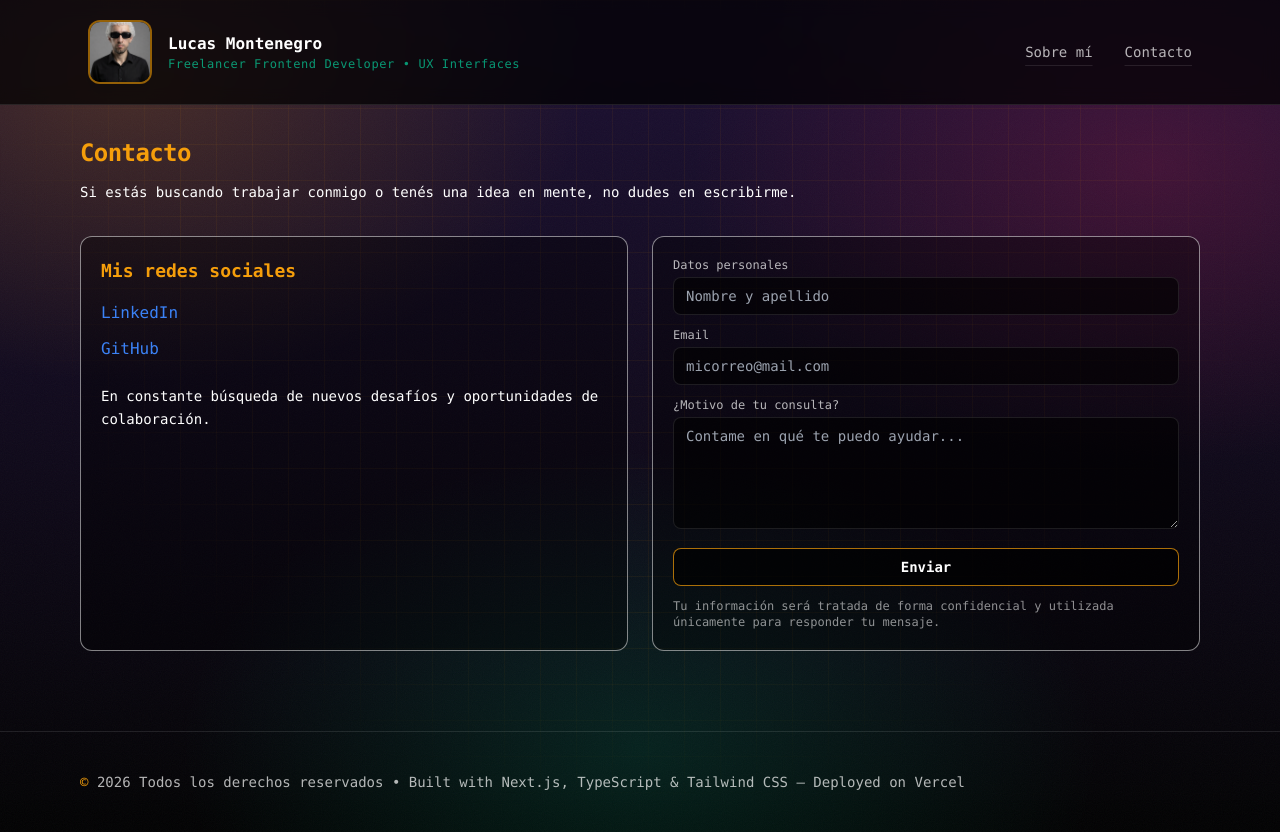
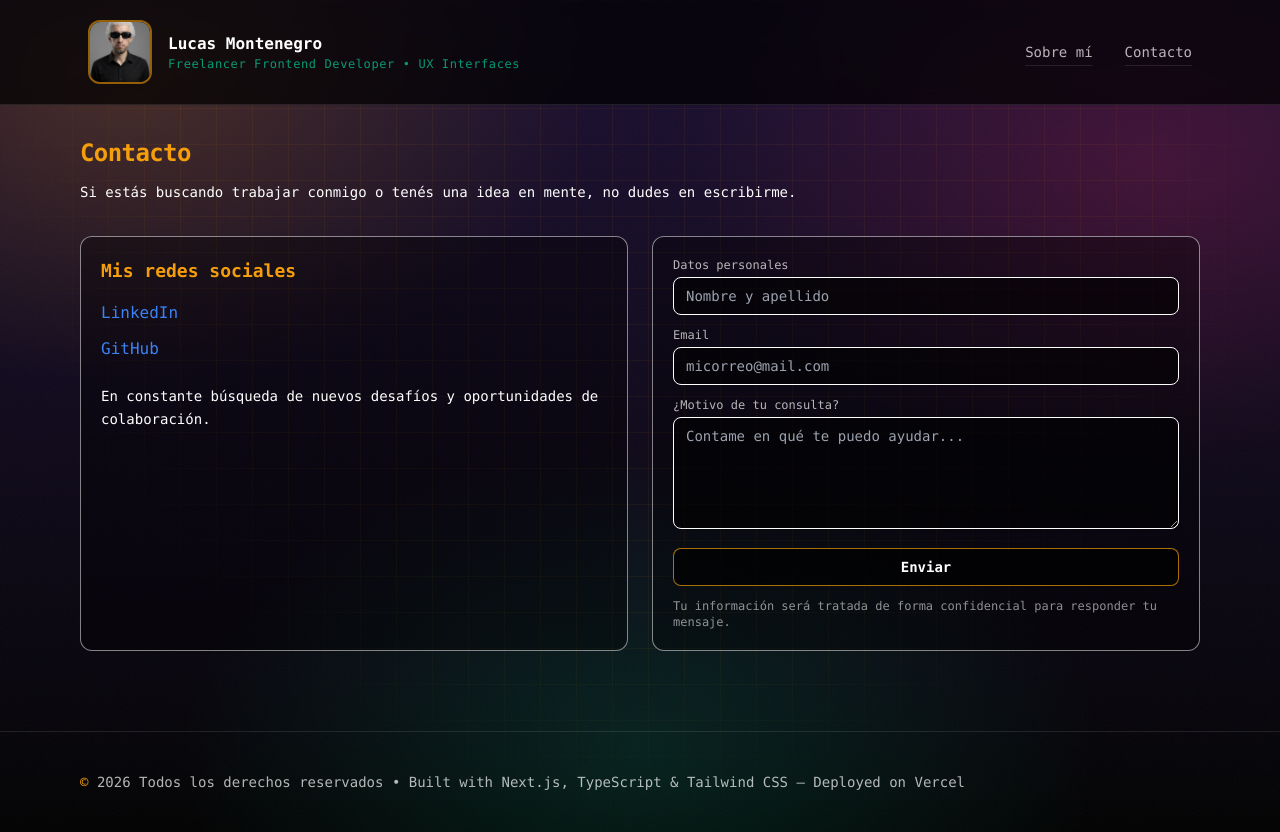
Before and after one commit to lu-developer476/Portfolio, a Next.js app: page /contact in a window 1280 px wide. Built offline with nearby package versions, Linux system fonts and the light colour scheme.

Commit message:
ContactForm.tsx

```diff
--- a/src/components/ContactForm.tsx
+++ b/src/components/ContactForm.tsx
@@ -14,7 +14,7 @@ const baseSwal = Swal.mixin({
   color: "#ffffff",
   confirmButtonColor: "#111827",
   customClass: {
-    popup: "border border-white/10",
+    popup: "border border-white/100",
     confirmButton: "rounded-lg border border-cyber-gold/70 shadow-none"
   }
 });
@@ -46,7 +46,7 @@ export default function ContactForm() {
 
       await baseSwal.fire({
         icon: "success",
-        title: "Transmisión exitosa 🛰️",
+        title: "📡 Éxitoso 🖧",
         text: "Mensaje recibido. Pronto tendrás respuesta."
       });
 
@@ -68,7 +68,7 @@ export default function ContactForm() {
         <input
           value={data.name}
           onChange={onChange("name")}
-          className="w-full rounded-lg border border-white/10 bg-black/60 px-3 py-2 text-sm outline-none focus:border-cyber-neonGreen/60"
+          className="w-full rounded-lg border border-white/100 bg-black/60 px-3 py-2 text-sm outline-none focus:border-cyber-neonGreen/60"
           placeholder="Nombre y apellido"
           required
         />
@@ -79,7 +79,7 @@ export default function ContactForm() {
           value={data.email}
           onChange={onChange("email")}
           type="email"
-          className="w-full rounded-lg border border-white/10 bg-black/60 px-3 py-2 text-sm outline-none focus:border-cyber-neonGreen/60"
+          className="w-full rounded-lg border border-white/100 bg-black/60 px-3 py-2 text-sm outline-none focus:border-cyber-neonGreen/60"
           placeholder="micorreo@mail.com"
           required
         />
@@ -89,7 +89,7 @@ export default function ContactForm() {
         <textarea
           value={data.message}
           onChange={onChange("message")}
-          className="min-h-28 w-full rounded-lg border border-white/10 bg-black/60 px-3 py-2 text-sm outline-none focus:border-cyber-neonGreen/60"
+          className="min-h-28 w-full rounded-lg border border-white/100 bg-black/60 px-3 py-2 text-sm outline-none focus:border-cyber-neonGreen/60"
           placeholder="Contame en qué te puedo ayudar..."
           required
         />
@@ -104,7 +104,7 @@ export default function ContactForm() {
       </button>
 
       <p className="text-xs text-white/55">
-        Tu información será tratada de forma confidencial y utilizada únicamente para responder tu mensaje.
+        Tu información será tratada de forma confidencial para responder tu mensaje.
       </p>
     </form>
   );
```
